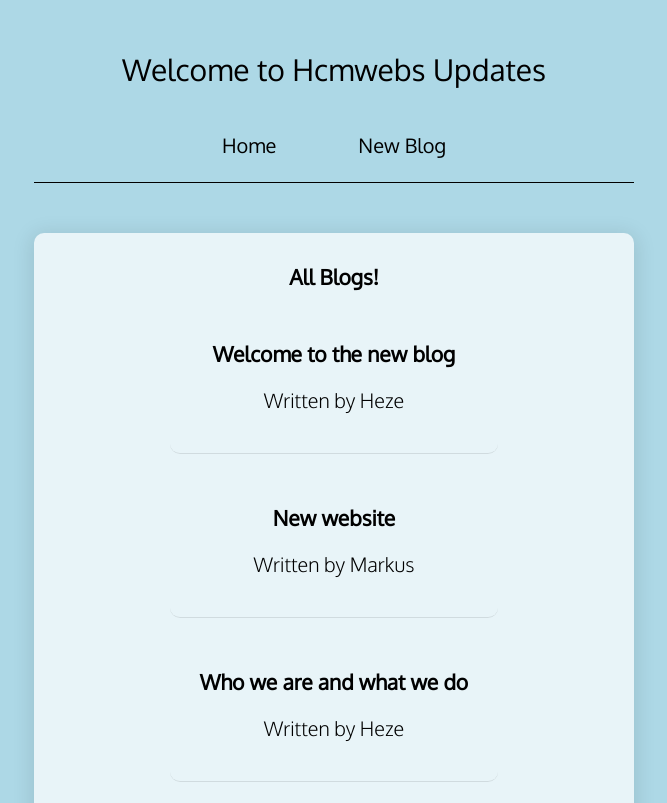
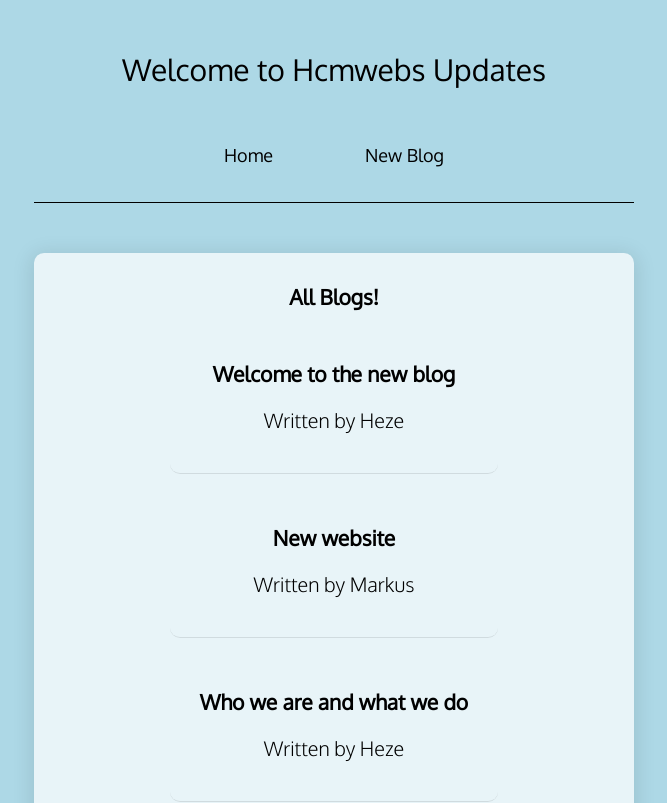
Before and after one commit to Hcmwebs/hcmwebs-blog, a React (Create React App) app: page / in a window 1280 px wide. Shown: the top 803 px of the page, without its empty margins (306-973 px from the left). Built offline with nearby package versions, Linux system fonts and the light colour scheme; data requests are answered from the project's data file.

Commit message:
tested POST method with the blog adjusted the principal font size
Signed-off-by: Heze <64218603+Hcmwebs@users.noreply.github.com>

```diff
--- a/src/index.css
+++ b/src/index.css
@@ -18,6 +18,7 @@
 }
 body {
   background-color: var(--bgColor);
+  font-size: 10px;
 }
 /*
 === navbar ===  */
@@ -49,13 +50,13 @@ body {
 
 .navbar a {
   text-decoration: none;
-  margin: 1.6rem;
-  padding: 0.8rem 2.5rem;
-  font-size: 2rem;
+  margin: 2.6rem;
+  padding: 1rem 2rem;
+  font-size: 1.8rem;
   color: var(--primaryTxtColor);
   flex-wrap: wrap;
   border: none;
-  border-radius: 2rem;
+  border-radius: 0.4rem;
   transition: all 0.5s ease-in-out;
 }
 
```
Also changed, not shown: data/db.json (line endings or trailing spaces).
